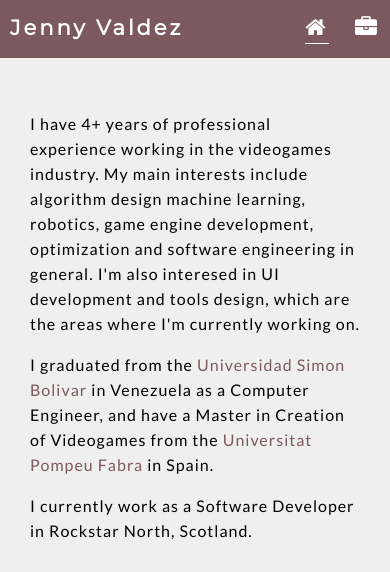
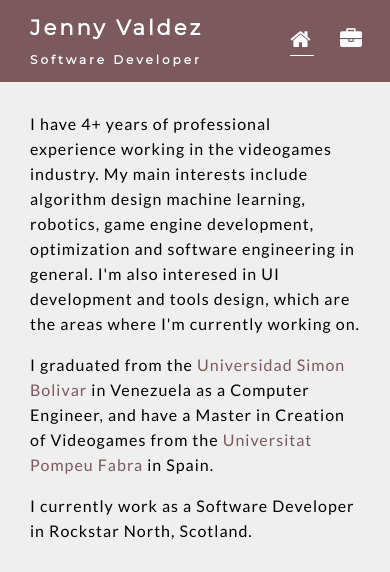
Before and after one commit to jennydvr/jennydvr.github.io, a plain HTML site: page index.html in a window 390 px wide. Shown: the top 572 px of the page. Drawn offline with Linux system fonts and the light colour scheme.

Commit message:
Updates on the css to fit title

```diff
--- a/style.css
+++ b/style.css
@@ -14,7 +14,7 @@ body
     background-color: rgb(124, 89, 93);
     letter-spacing: 3px;
     color: white;
-    padding: 10px;
+    padding: 10px 30px;
     line-height: 35px;
     position: fixed;
     top: 0;
@@ -24,7 +24,7 @@ body
 #title
 {
     float: left;
-    text-align: center;
+    text-align: left;
 }
 
 #title a
@@ -54,6 +54,7 @@ body
     display: inline;
     font-size: 15px;
     margin: 0px;
+    line-height: 35px;
 }
 
 #menu
@@ -61,8 +62,8 @@ body
     float: right;
     text-align: center;
     font-size: 13px;
-    margin-right: 10px;
     margin-top: 3px;
+    padding-right: 45px;
 }
 
 #menu a
@@ -351,7 +352,7 @@ body
     }
 }
 
-@media screen and (max-width: 550px)
+@media screen and (max-width: 600px)
 {
     #title p
     {
@@ -360,6 +361,13 @@ body
 
     #title h2
     {
-        display: none;
+        display: block;
+        font-size: 12px;
+        line-height: 25px;
+    }
+
+    #menu
+    {
+        margin-top: 15px;
     }
 }
```
